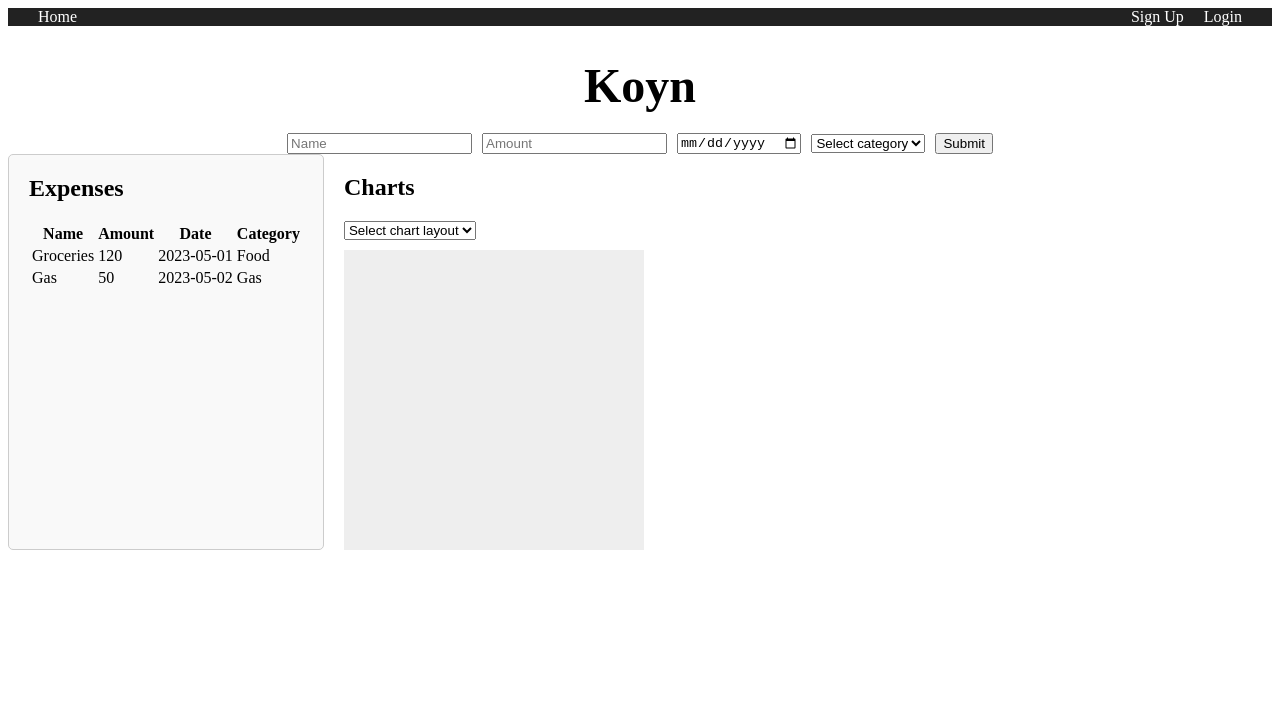
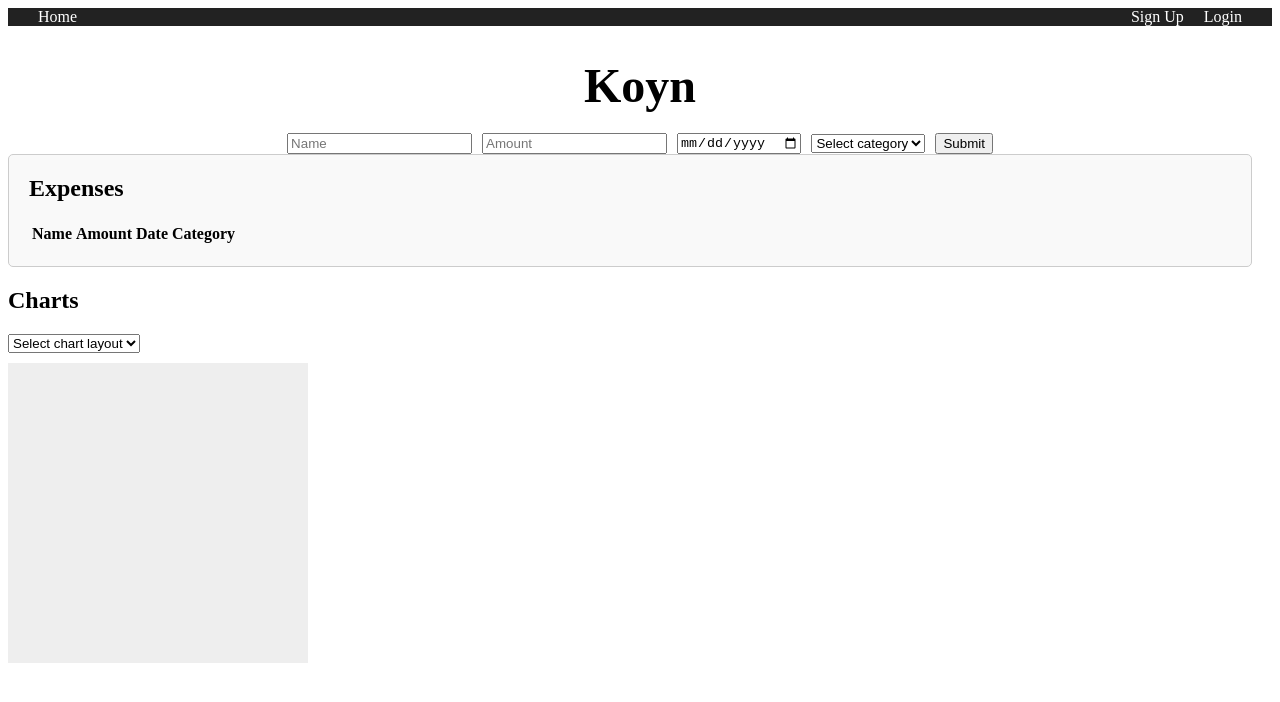
Before and after one commit to JSTRO/Koyn, a React (Create React App) app: page / in a window 1280 px wide. Shown: the top 702 px of the page. Built offline with nearby package versions, Linux system fonts and the light colour scheme.

Commit message:
not working

```diff
--- a/src/App.tsx
+++ b/src/App.tsx
@@ -1,6 +1,6 @@
 import NavBar from './components/NavBar';
 import Logo from './components/HomeLogo';
-import AddItem from './components/addItem';
+// import AddItem from './components/addItem';
 import Dashboard from './components/Dashboard';
 
 function App() {
@@ -8,7 +8,7 @@ function App() {
     <div className="App">
       <NavBar />
       <Logo />
-      <AddItem />
+      {/* <AddItem /> */}
       <Dashboard />
     </div>
   );
--- a/src/components/Dashboard.tsx
+++ b/src/components/Dashboard.tsx
@@ -1,4 +1,5 @@
 import React, { useState } from 'react';
+import AddItem from './addItem';
 
 interface Expense {
   name: string;
@@ -9,15 +10,16 @@ interface Expense {
 
 const Dashboard: React.FC = () => {
   // random expenses can configure to whatever until we have actual data
-  const expenses: Expense[] = [
-    { name: 'Groceries', amount: 120, date: '2023-05-01', category: 'Food' },
-    { name: 'Gas', amount: 50, date: '2023-05-02', category: 'Gas' },
-  ];
-
+  const [expenses, setExpenses] = useState<Expense[]>([]);
   const [chartLayout, setChartLayout] = useState('');
 
+  const addNewItem = (expense: Expense) => {
+    setExpenses((prevEx) => [...prevEx, expense]);
+  };
+
   return (
-    <div style={{ display: 'flex', flexDirection: 'row' }}>
+    <div style={{ display: 'flex', flexDirection: 'column' }}>
+      <AddItem onAddExpense={addNewItem} />
       {/* styling for sure needs to be changed */}
       <div
         style={{
--- a/src/components/addItem.tsx
+++ b/src/components/addItem.tsx
@@ -1,6 +1,15 @@
 import React, { useState } from 'react';
 
-const AddItem: React.FC = () => {
+interface AddItemProps {
+  onAddExpense: (expense: {
+    name: string;
+    amount: number;
+    date: string;
+    category: string;
+  }) => void;
+}
+
+const AddItem: React.FC<AddItemProps> = ({ onAddExpense }) => {
   const [name, setName] = useState('');
   const [amount, setAmount] = useState('');
   const [date, setDate] = useState('');
@@ -10,7 +19,11 @@ const AddItem: React.FC = () => {
     event.preventDefault();
     console.log({ name, amount, date, category });
 
-    // here add postgres functionality
+    onAddExpense({ name, amount: Number(amount), date, category });
+    setName('');
+    setAmount('');
+    setDate('');
+    setCategory('');
   };
 
   return (
```
